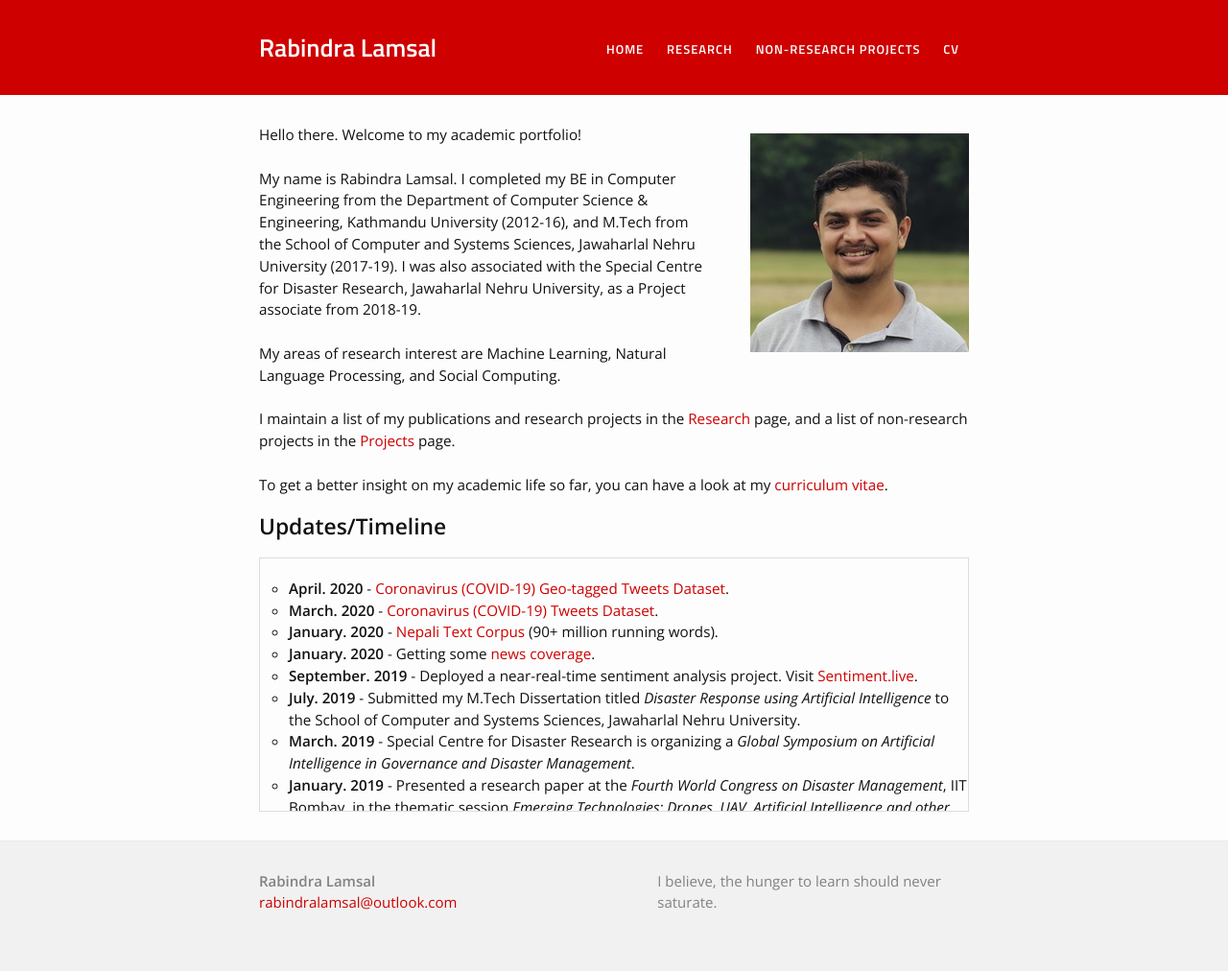
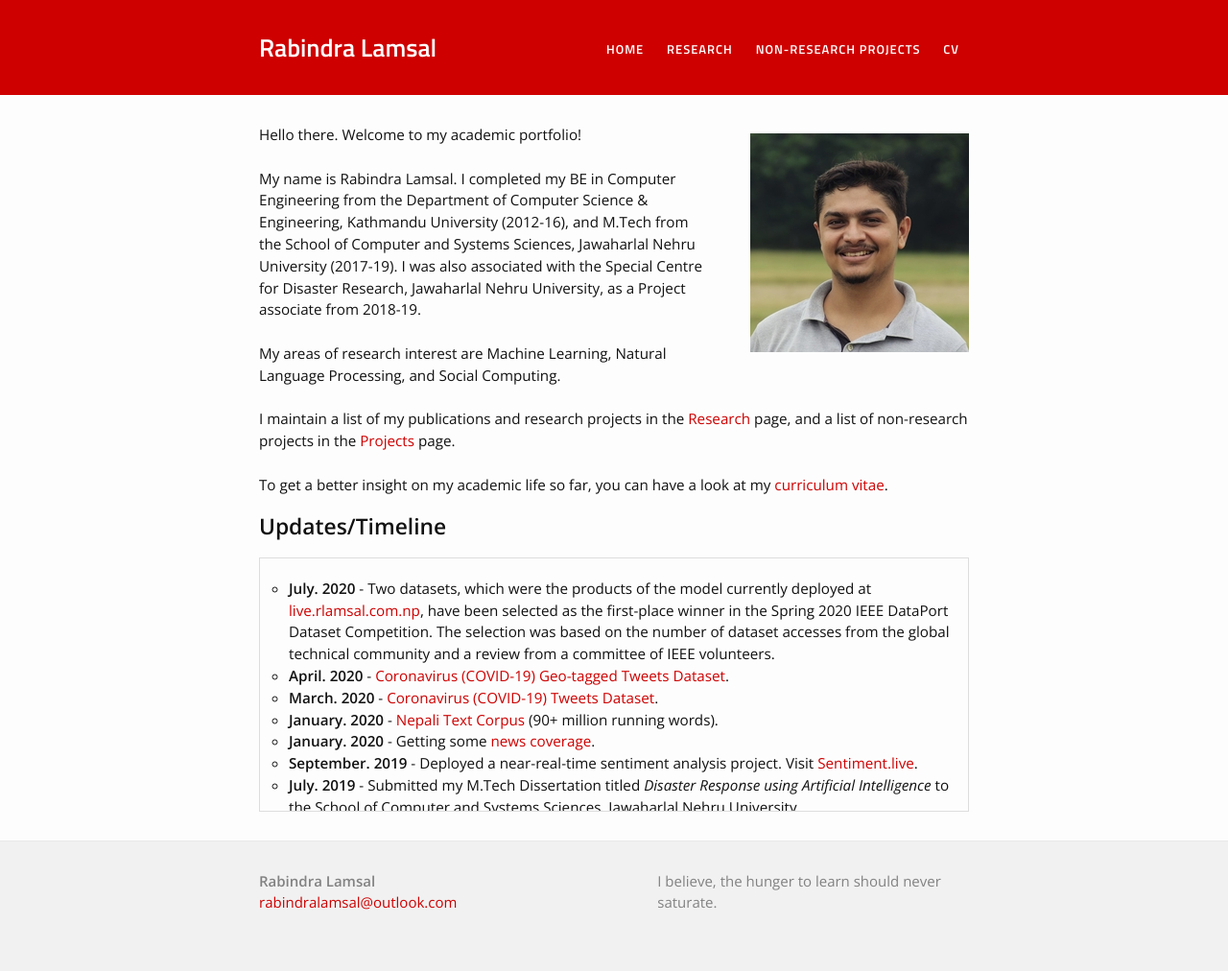
Before and after one commit to rabindralamsal/personal-site, a Jekyll site: the page built from index.html, in a window 1280 px wide. Shown: the whole page at 96% size. Built offline with Jekyll 4.4.1, drawn with Linux system fonts in a browser that asks for light colours.

Commit message:
Update index.html

```diff
--- a/index.html
+++ b/index.html
@@ -17,6 +17,7 @@ To get a better insight on my academic life so far, you can have a look at my <a
 <h2>Updates/Timeline</h2>
 <div class="updates" style="height: 16em; overflow-y: scroll; border:solid 1px #dddddd; padding-top:20px;">
 <ul style="list-style-type: circle;">
+  <li><b>July. 2020</b> - Two datasets, which were the products of the model currently deployed at <a href="https://live.rlamsal.com.np/">live.rlamsal.com.np</a>, have been selected as the first-place winner in the Spring 2020 IEEE DataPort Dataset Competition. The selection was based on the number of dataset accesses from the global technical community and a review from a committee of IEEE volunteers.</li>
   <li><b>April. 2020</b> - <a href="https://ieee-dataport.org/open-access/coronavirus-covid-19-geo-tagged-tweets-dataset">Coronavirus (COVID-19) Geo-tagged Tweets Dataset</a>.</li>
 <li><b>March. 2020</b> - <a href="https://ieee-dataport.org/open-access/coronavirus-covid-19-tweets-dataset">Coronavirus (COVID-19) Tweets Dataset</a>.</li>
 <li><b>January. 2020</b> - <a href="https://ieee-dataport.org/open-access/nepali-text-corpus">Nepali Text Corpus</a> (90+ million running words).</li>
```
